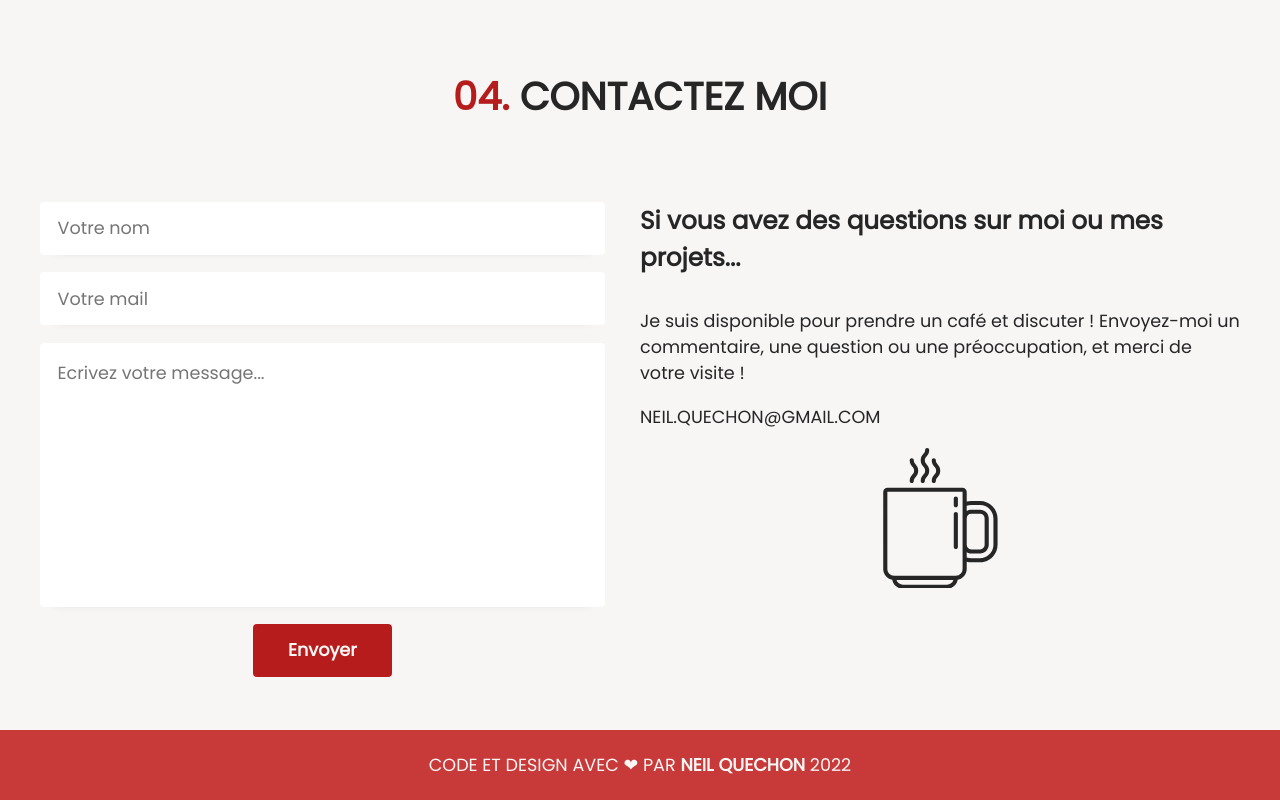
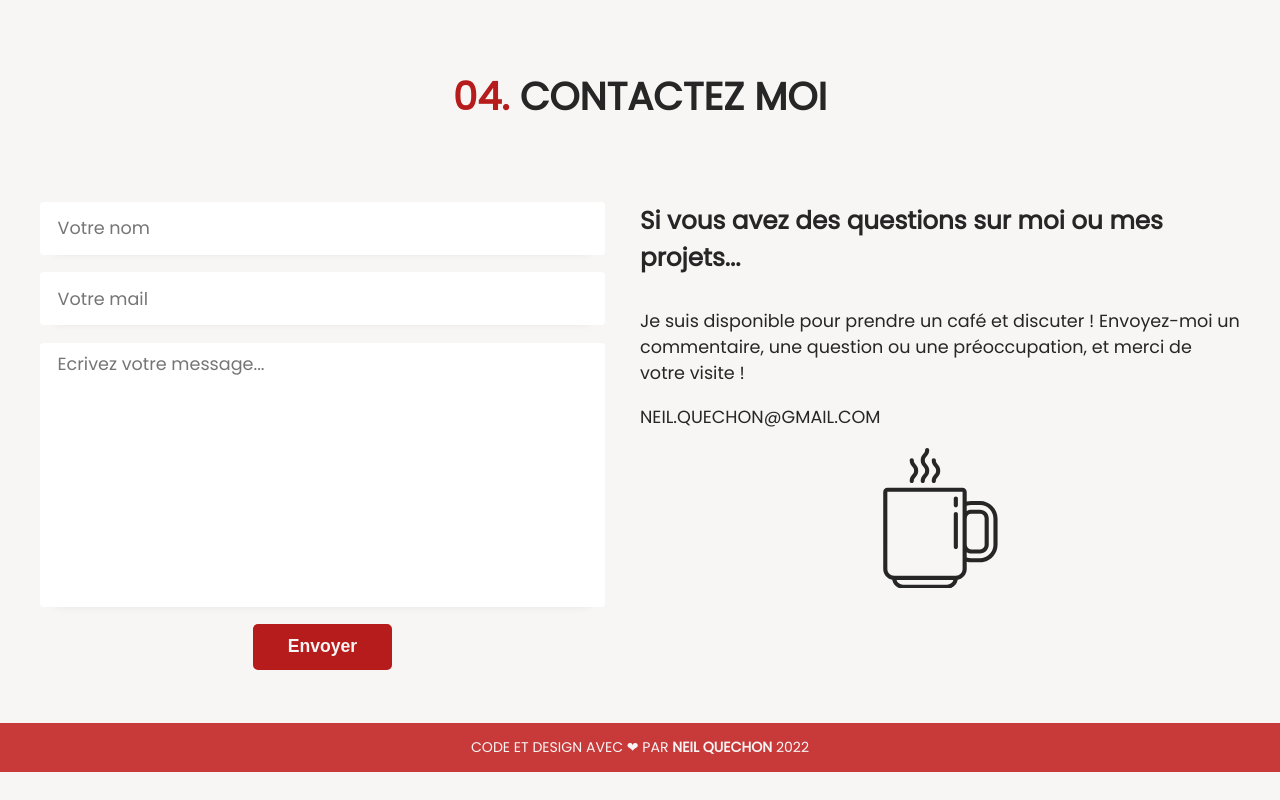
Before and after one commit to Neil-Q/neil-quechon-portfolio, a Vue app: page /#/ in a window 1280 px wide. Shown: the part 4017-4817 px from the top of the page. After the commit the page ends 4789 px from the top, so only its background shows below. Built offline with nearby package versions, Linux system fonts and the light colour scheme.

Commit message:
Amélioration des couleurs du dark mode

```diff
--- a/src/App.vue
+++ b/src/App.vue
@@ -36,6 +36,7 @@ a {
 
 :root {
     --font-sans: "Poppins", "Open Sans", sans-serif;
+    --font-sz-xs: 0.8em;
     --font-sz-sm: 0.85em;
     --font-sz-md: 0.9em;
     --font-sz-lg: 1em;
@@ -50,14 +51,16 @@ a {
     --light-contrast-color-soft: #404040;
 
     --dark-color: #121E2A;
-    --dark-highlight-color: #121E2A;
-    --dark-primary-color: #1DE9B6;
-    --dark-primary-soft-color: #1DE9B6;
-    --dark-contrast-color: #E6F1FF;
-    --dark-contrast-color-soft: #CCD6F6;
+    --dark-highlight-color: #172737;
+    //--dark-primary-color: #1DE9B6;
+    //--dark-primary-soft-color: #18b38c;
+    --dark-primary-color: #17ddac;
+    --dark-primary-soft-color: #1dc79d;
+    --dark-contrast-color: #bfc9d6;
+    --dark-contrast-color-soft: #949bb3;
 
     --navbar-height: 70px;
-    --footer-height: 4em;
+    --footer-height: 3.5em;
 }
 
 body {
@@ -98,12 +101,14 @@ body {
 .button_solid {
     display: block;
     text-align: center;
-    color: var(--light-color);
+    color: var(--bg-color);
+    border: none;
     border-radius: 5px;
     background-color: var(--primary-color);
     font-weight: bold;
     height: auto;
     padding: 0.5em 1em;
+    font-size: var(--font-sz-sm);
 
     &:hover {
         background-color: var(--primary-color-soft);
--- a/src/components/Contact_form.vue
+++ b/src/components/Contact_form.vue
@@ -60,7 +60,7 @@ export default {
         }
     }
 
-    input, textarea {
+    #name, #mail_adress, #message {
         display: block;
         box-sizing: border-box;
         border: none;
@@ -68,9 +68,11 @@ export default {
         font-family: var(--font-sans);
         font-size: 1em;
         margin-bottom: 1em;
-        padding: 0em 1em;
+        padding: 0.5em 1em;
         width: 100%;
         caret-color: var(--primary-color-soft);
+        background-color: var(--highlight-color);
+        color: var(--contrast-color);
 
         &:focus {
             outline: none;
@@ -93,9 +95,10 @@ export default {
     }
 
     #submit_button {
+        min-height: auto;
         width: auto;
         margin: auto;
-        padding: 0 2em;
+        padding: 0.7em 2em;
     }
 
     #coffee_text {
--- a/src/components/Footer.vue
+++ b/src/components/Footer.vue
@@ -15,11 +15,11 @@ export default {
         display: flex;
         flex-direction: column;
         justify-content: space-around;
-        font-size: var(--font-sz-sm);
+        font-size: var(--font-sz-xs);
         height: var(--footer-height);
         width: 100%;
         background-color: var(--primary-color-soft);
-        color: var(--light-color);
+        color: var(--bg-color);
         padding: auto;
     }
 </style>
```
